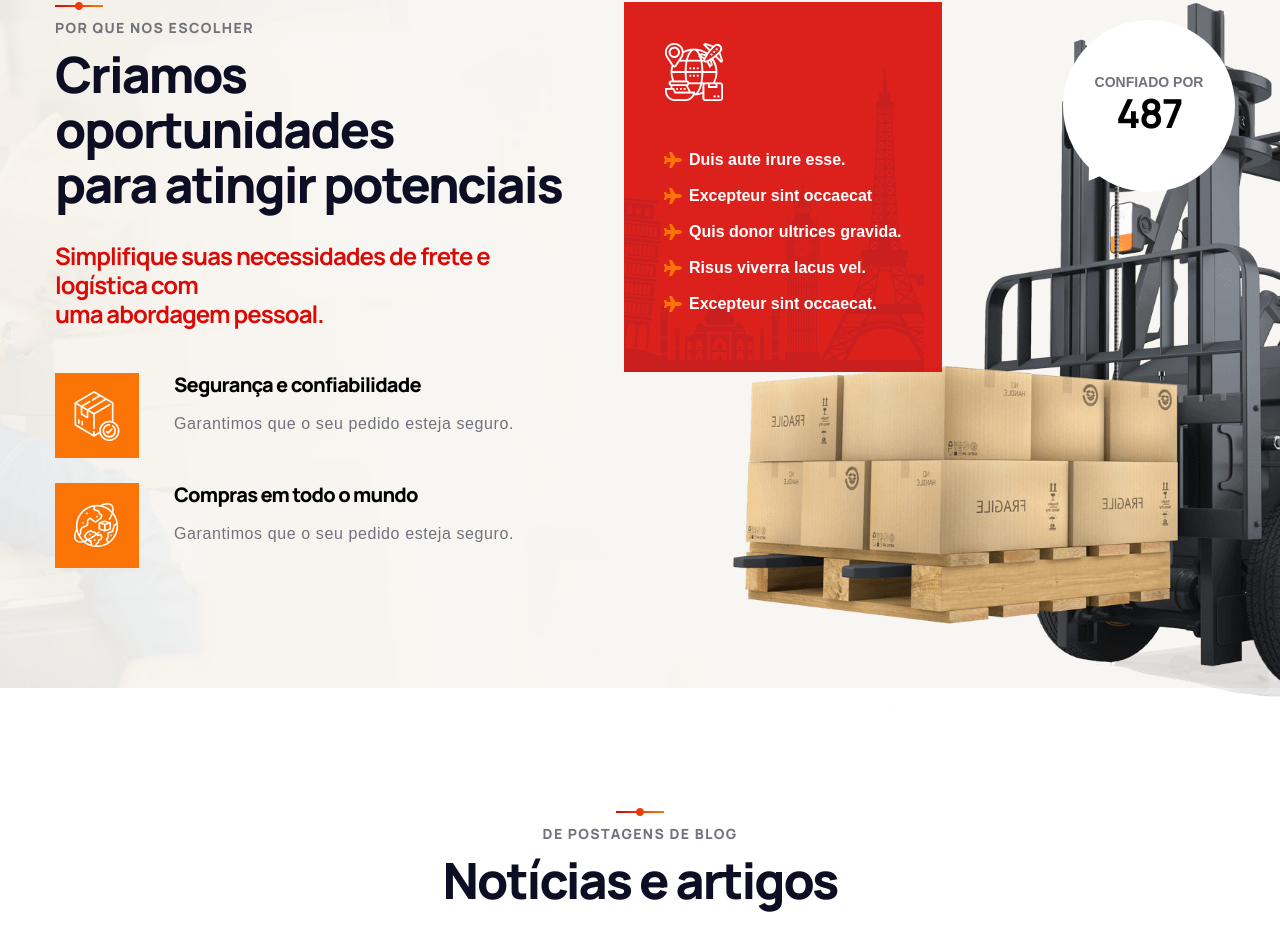
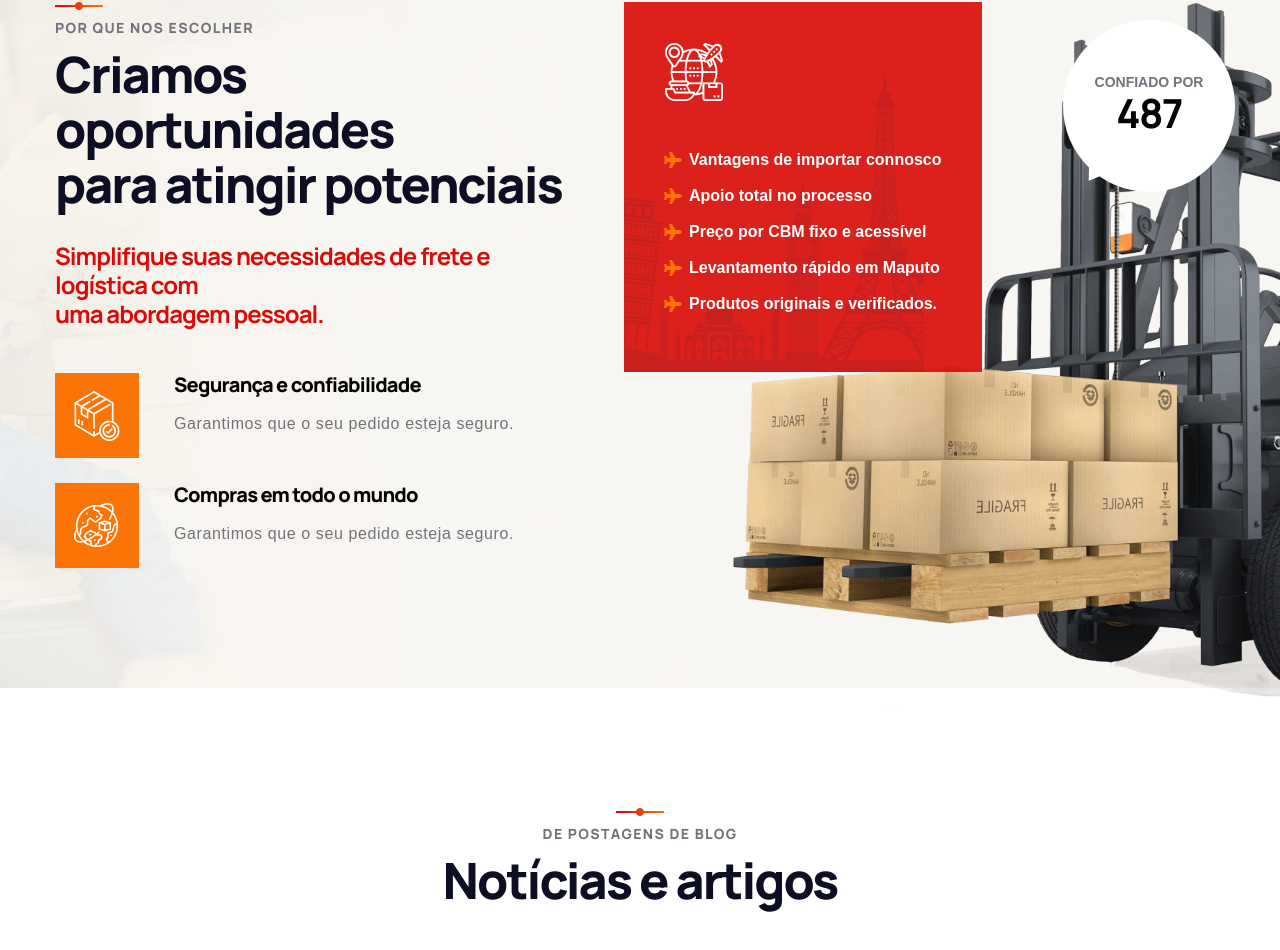
Before and after one commit to SRGLogistica/Next-js-App, a Next.js app: page / in a window 1280 px wide. Shown: the part 6903-7853 px from the top of the page. Built offline with nearby package versions, Linux system fonts and the light colour scheme.

Commit message:
adicionando vantagens ao WhyChooseUs

```diff
--- a/components/sections/WhyChooseUs1.js
+++ b/components/sections/WhyChooseUs1.js
@@ -43,11 +43,11 @@ const WhyChooseUs1 = () => {
                     <div className="icon-building"></div>
                     <i className="icon flaticon-logistics-2"></i>
                     <ul className="list-style-two light">
-                      <li><i className="fa fa-plane"></i> Duis aute irure esse.</li>
-                      <li><i className="fa fa-plane"></i> Excepteur sint occaecat</li>
-                      <li><i className="fa fa-plane"></i> Quis donor ultrices gravida.</li>
-                      <li><i className="fa fa-plane"></i> Risus viverra lacus vel.</li>
-                      <li><i className="fa fa-plane"></i> Excepteur sint occaecat.</li>
+                      <li><i className="fa fa-plane"></i> Vantagens de importar connosco</li>
+                      <li><i className="fa fa-plane"></i> Apoio total no processo</li>
+                      <li><i className="fa fa-plane"></i> Preço por CBM fixo e acessível</li>
+                      <li><i className="fa fa-plane"></i> Levantamento rápido em Maputo</li>
+                      <li><i className="fa fa-plane"></i> Produtos originais e verificados.</li>
                     </ul>
                   </div>
                   <div className="exp-box bounce-x">
```
